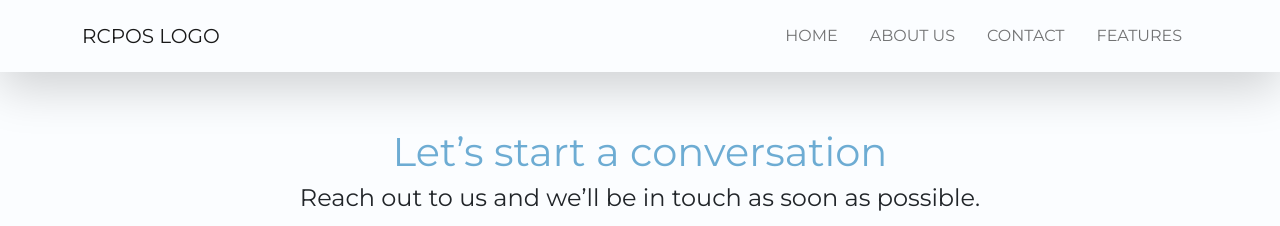
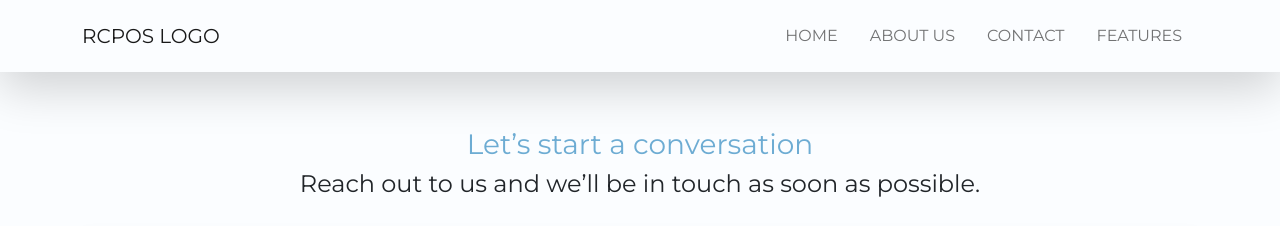
Before and after one commit to jlbbacs/RCPOS, a React (Create React App) app: page /contactus in a window 1280 px wide. Shown: the top 226 px of the page. Built offline with nearby package versions, Linux system fonts and the light colour scheme; grey boxes are pictures that could not be loaded; a web font is replaced by a local one.

Commit message:
changing font size

```diff
--- a/src/css/features.css
+++ b/src/css/features.css
@@ -3,7 +3,7 @@
 .features-text{
     margin-top: 8rem;
 }
-h1{
-    color: rgb(109, 172, 211);
+h3{
+    color: rgb(109, 172, 211)!important;
     font-family: 'Montserrat', sans-serif;
 }
--- a/src/pages/ContactUs.js
+++ b/src/pages/ContactUs.js
@@ -11,7 +11,7 @@ const ContactUs = () => {
   return (
 
    <div class="container">
-    <h1 className='contact-text mb-2'>Let’s start a conversation</h1>
+    <h3 className='contact-text mb-2'>Let’s start a conversation</h3>
      <h4 className='reach-text'>Reach out to us and we’ll be in touch as soon as possible.</h4>
 
      <div class="card mb-3 shadow" style={{maxwidth:540}}>
--- a/src/pages/Features.js
+++ b/src/pages/Features.js
@@ -14,7 +14,7 @@ const Features = () => {
   return (
 
     <>
-     <h1 className='features-text'>Features</h1>
+     <h3 className='features-text'>Features</h3>
      <div className="col-sm-12 mt-4">{<Carousel/>}</div>
 
      </>
```
